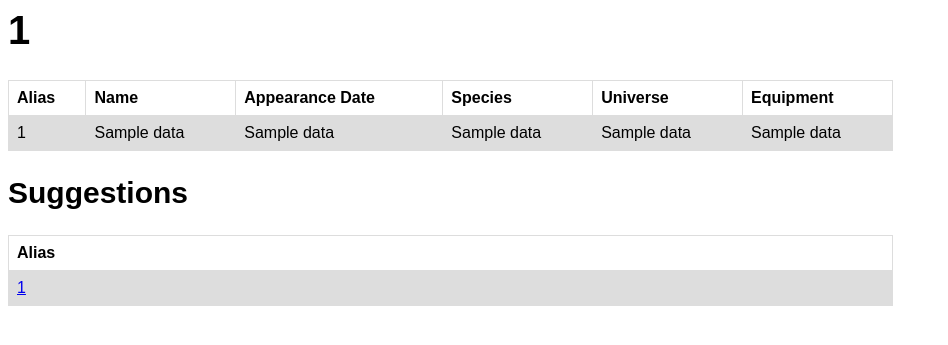
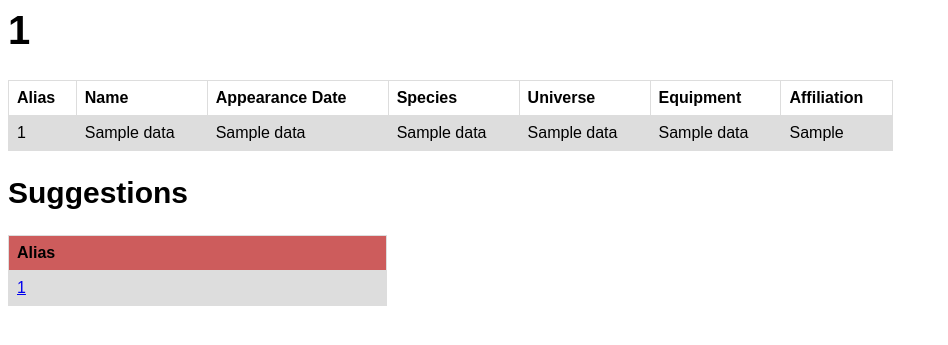
Before and after one commit to breanatate/MarvelDB, a Flask app: template templates/profile.html in a window 1280 px wide. Shown: the top 345 px of the page, without its empty margins (0-948 px from the left). Run offline with Flask 2, Linux system fonts and the light colour scheme; the template is opened without the code that fills it: most values are stand-ins (such as "Sample title", 1, 10 or a date in 2020); parts of the project's set-up code (start-up, migrations or seed data) failed here and were passed over.

Commit message:
suggestions table

```diff
--- a/server.py
+++ b/server.py
@@ -184,7 +184,22 @@ def profile(alias):
 
     results.append(row)
   cursor.close()
-  context = dict(data = results)
+  affiliation = []
+  cursor = g.conn.execute('SELECT b.aname FROM Belongs_To AS b WHERE b.alias = (%s)', alias)
+  for aff in cursor:
+    affiliation.append(aff)
+  cursor.close()
+  if affiliation:
+    aff = affiliation[0]
+    suggests = []
+    cursor = g.conn.execute('SELECT b.alias FROM Belongs_To AS b WHERE b.aname = (%s)', aff)
+    for person in cursor:
+        suggests.append(person)
+    cursor.close()
+  if affiliation:
+    context = dict(data = results, data1 = affiliation, data2 = suggests)
+  else:
+    context = dict(data = results)
   return render_template("profile.html", **context)
 
 
--- a/templates/profile.html
+++ b/templates/profile.html
@@ -20,6 +20,10 @@ td, th {
 tr:nth-child(even) {
     background-color: #dddddd;
 }
+table#table1 {
+    width: 30%;
+    background-color: #CD5C5C;
+}
 
 
 </style>
@@ -36,6 +40,7 @@ tr:nth-child(even) {
     <th>Species</th>
     <th>Universe</th>
     <th>Equipment</th>
+    <th>Affiliation</th>
   </tr>
   	{% for n in data %}
   	<tr>
@@ -45,19 +50,21 @@ tr:nth-child(even) {
     	<td>{{n[3]}}</td>
     	<td>{{n[4]}}</td>
     	<td>{{n[5]}}</td>
-
+    	{%for x in data1%}
+    	<td value = "{{x}}">{{x}}</td>
+    	{% endfor %}
   	</tr>
   	{% endfor %}
+
   </table>
   <h2>Suggestions</h2>
-  <table>
+  <table id = "table1">
   <tr>
     <th>Alias</th>
   </tr>
-  	{% for n in data %}
+  	{% for n in data2 %}
   	<tr>
     	<td><a href='/profile/{{n[0]}}'>{{n[0]}}</a></td>
-
   	</tr>
   	{% endfor %}
   </table>
```
